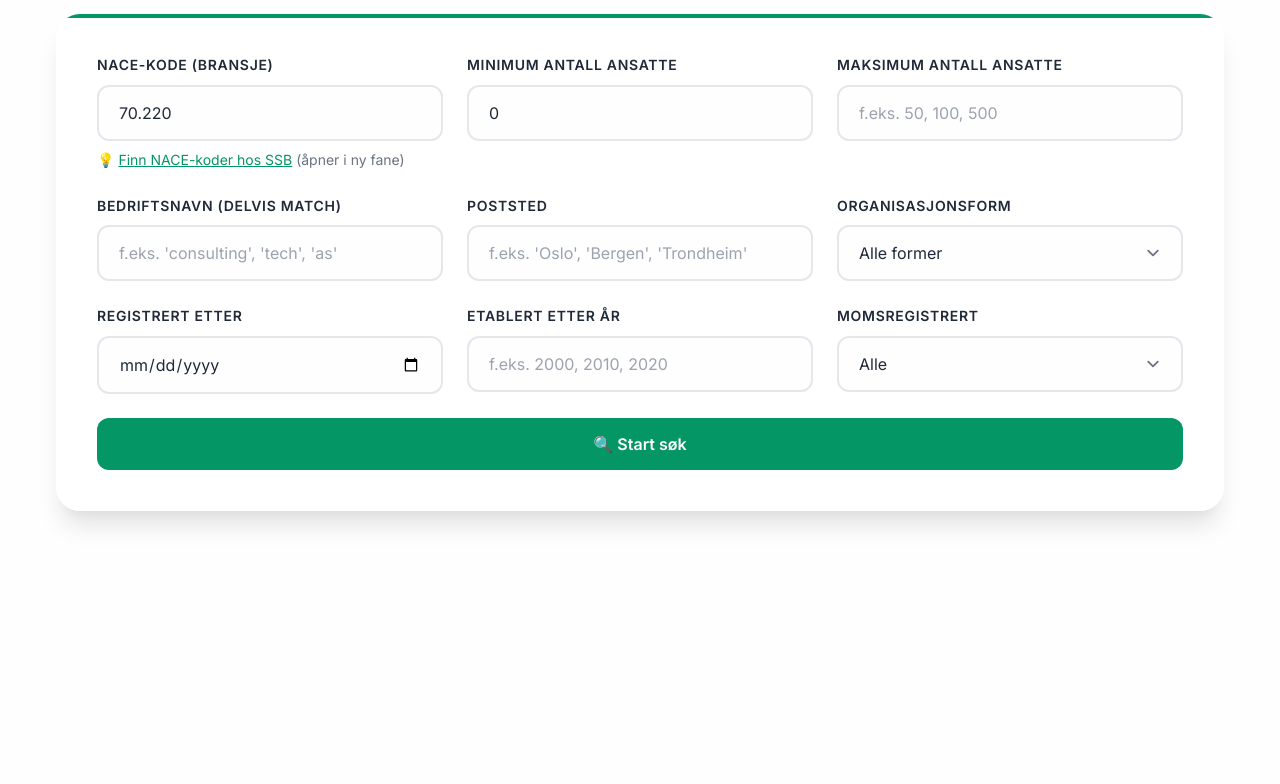
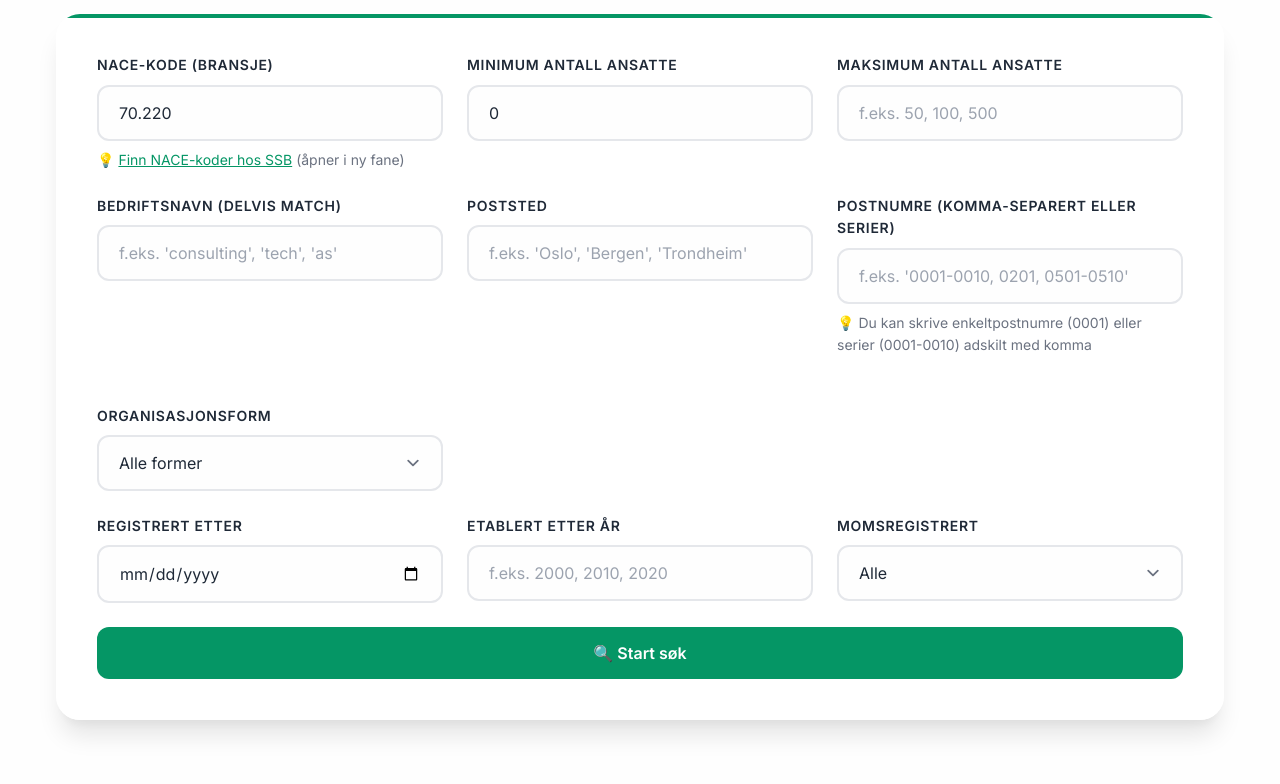
Before and after one commit to hamarso/bedriftssok_v3, a Flask app: page / in a window 1280 px wide. Shown: the part 230-1014 px from the top of the page. Before the commit the page ends 756 px from the top, so only its background shows below. Run offline with Flask 3, Linux system fonts and the light colour scheme.

Commit message:
legg til frontend postnummer

```diff
--- a/templates/index.html
+++ b/templates/index.html
@@ -660,6 +660,13 @@
                     <div class="form-group">
                         <label for="poststed">Poststed</label>
                         <input type="text" id="poststed" name="poststed" placeholder="f.eks. 'Oslo', 'Bergen', 'Trondheim'">
+                    </div>
+                    <div class="form-group">
+                        <label for="postnumre">Postnumre (komma-separert eller serier)</label>
+                        <input type="text" id="postnumre" name="postnumre" placeholder="f.eks. '0001-0010, 0201, 0501-0510'">
+                        <div style="margin-top: 0.5rem; font-size: 0.875rem; color: var(--text-secondary);">
+                            💡 Du kan skrive enkeltpostnumre (0001) eller serier (0001-0010) adskilt med komma
+                        </div>
                     </div>
                     <div class="form-group">
                         <label for="organisasjonsform">Organisasjonsform</label>
```
